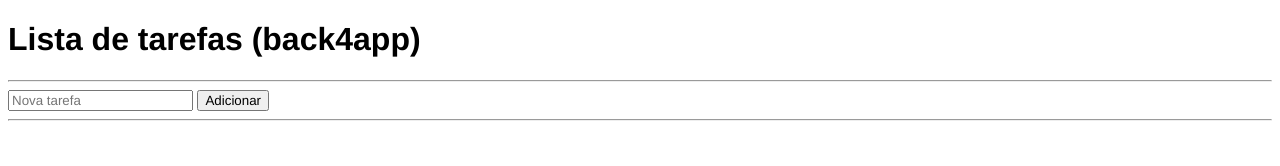
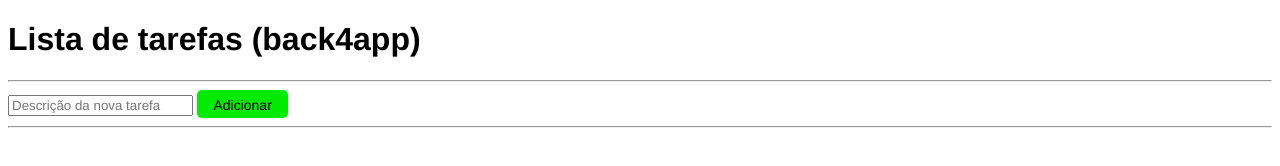
Before and after one commit to G-Vinicius/pw-back4app, a plain HTML site: page index.html in a window 1280 px wide. Drawn offline with Linux system fonts and the light colour scheme; no server answers.

Commit message:
Add files via upload

```diff
--- a/index.html
+++ b/index.html
@@ -9,7 +9,7 @@
   <body>
     <h1>Lista de tarefas (back4app)</h1>
     <hr />
-    <input id="newTask" placeholder="Nova tarefa"/>
+    <input id="newTask" placeholder="Descrição da nova tarefa"/>
     <button id="btn-add">Adicionar</button>
     <hr />
     <ul id="lista"></ul>
--- a/index.js
+++ b/index.js
@@ -64,7 +64,7 @@ const handleBtnAdd = () => {
         alert("É necessário inserir uma nova tarefa")
         return;
     }
-
+    addButton.disabled = true;
     fetch(taksUrl, {
         method: "POST",
         headers: {
@@ -78,7 +78,9 @@ const handleBtnAdd = () => {
     .then((data) => {
         getTasks();
         console.log("data", data);
+        addButton.disabled = false;
         newTask.value = "";
+        newTask.focus();
     })
     .catch((err) => {
         console.log(err)
--- a/style.css
+++ b/style.css
@@ -12,7 +12,7 @@ li {
     font-size: 20px;
 }
 
-.list-itens button {
+.list-itens button, #btn-add {
   background-color: #ea3d3d;
   border-radius: 5px;
   border-style: none;
@@ -38,7 +38,17 @@ li {
   touch-action: manipulation;
 }
 
+#btn-add {
+  background-color: #00eb00;
+  color: black;
+}
+
 .list-itens button:hover,
 .list-itens button:focus {
   background-color: #ff0000;
 }
+
+#btn-add:hover,
+#btn-add:focus {
+  background-color: #00ff00;
+}
```
